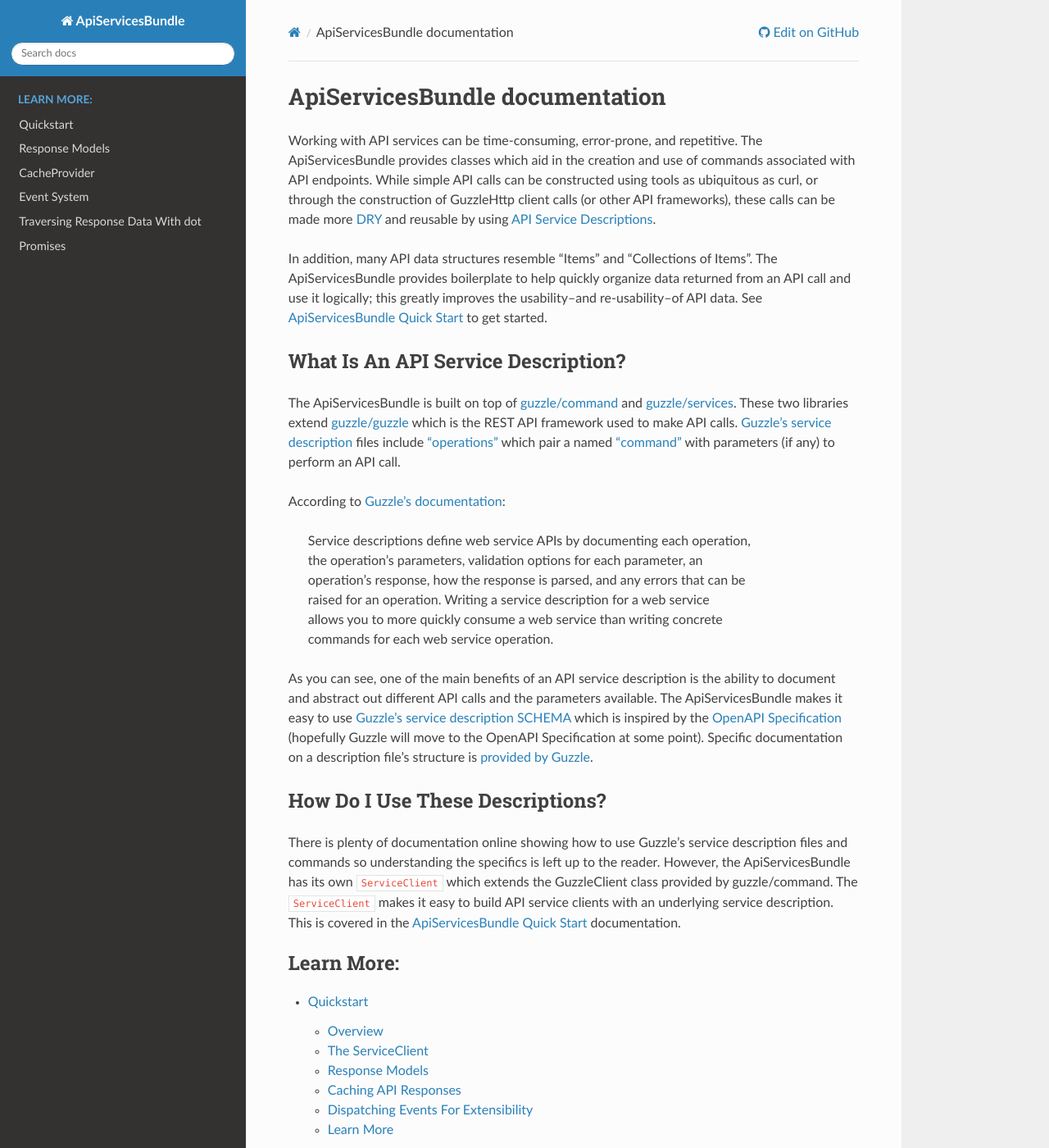
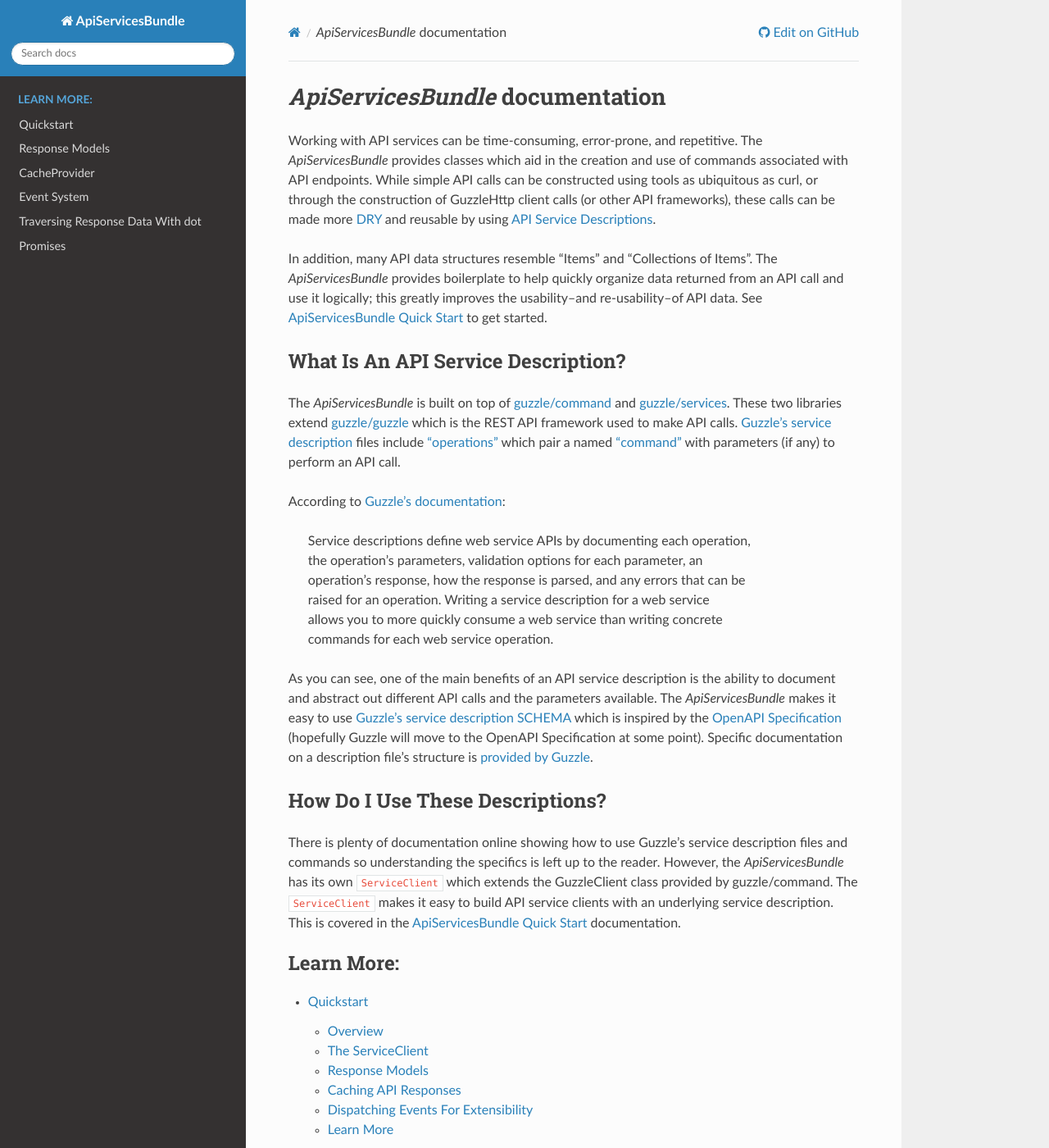
Before and after one commit to cobhimself/api-services-bundle, a Sphinx documentation site: the page built from docs/index.rst, in a window 1280 px wide and 1400 px high. Shown: the whole window at 82% size. Built offline with Sphinx 7.4.7 and the Read the Docs theme 2.0.0, drawn with Linux system fonts in a browser that asks for light colours; cross-references to code outside the pages are shown as plain code; part of the change alters nothing that is shown.

```diff
--- a/docs/conf.py
+++ b/docs/conf.py
@@ -31,7 +31,7 @@ release = u''
 # -- Global Epilog -----------------------------------------------------------
 
 rst_epilog = """
-.. |ASB| replace:: ApiServicesBundle
+.. |ASB| replace:: `ApiServicesBundle`
 .. |ServiceClient| replace:: :class:`ServiceClient`
 .. |ARM| replace:: :class:`AbstractResponseModel`
 .. |ARMC| replace:: :class:`AbstractResponseModelCollection`
@@ -204,16 +204,3 @@ epub_exclude_files = ['search.html']
 
 # Set domain
 primary_domain = "php"
-
-# Regenerate API docs via doxygen + doxyphp2sphinx
-import subprocess, os
-read_the_docs_build = os.environ.get('READTHEDOCS', None) == 'True'
-if read_the_docs_build:
-    subprocess.call(['mkdir', '_build'])
-    subprocess.call(['doxygen', 'Doxyfile'])
-    subprocess.call([
-        'doxyphp2sphinx',
-        '--xml-dir',
-        '_build/doxygen/xml',
-       'Cob::Bundle::ApiServicesBundle'
-   ])
```
Also changed, not shown: docs/requirements.txt (added, +22 -0 lines).
